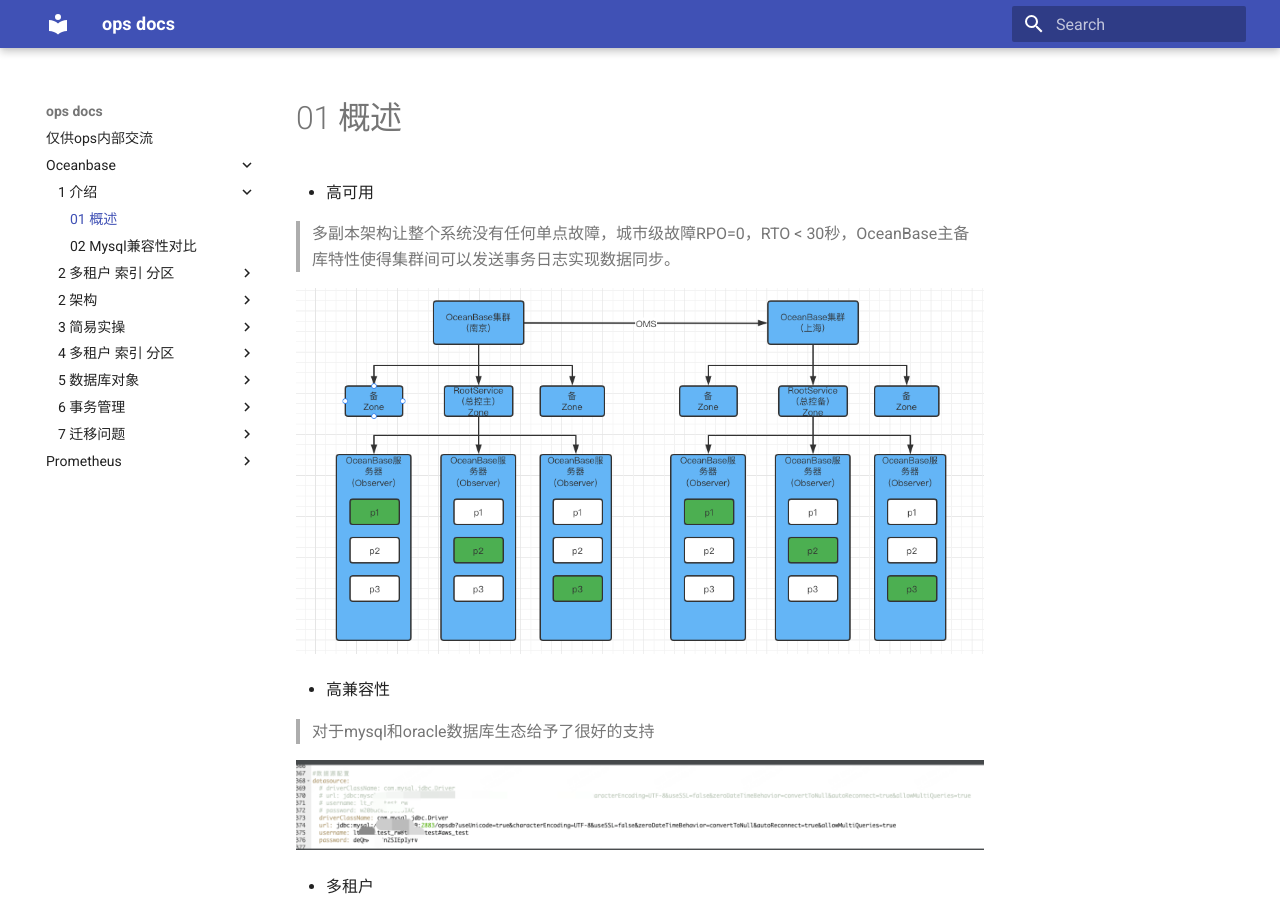
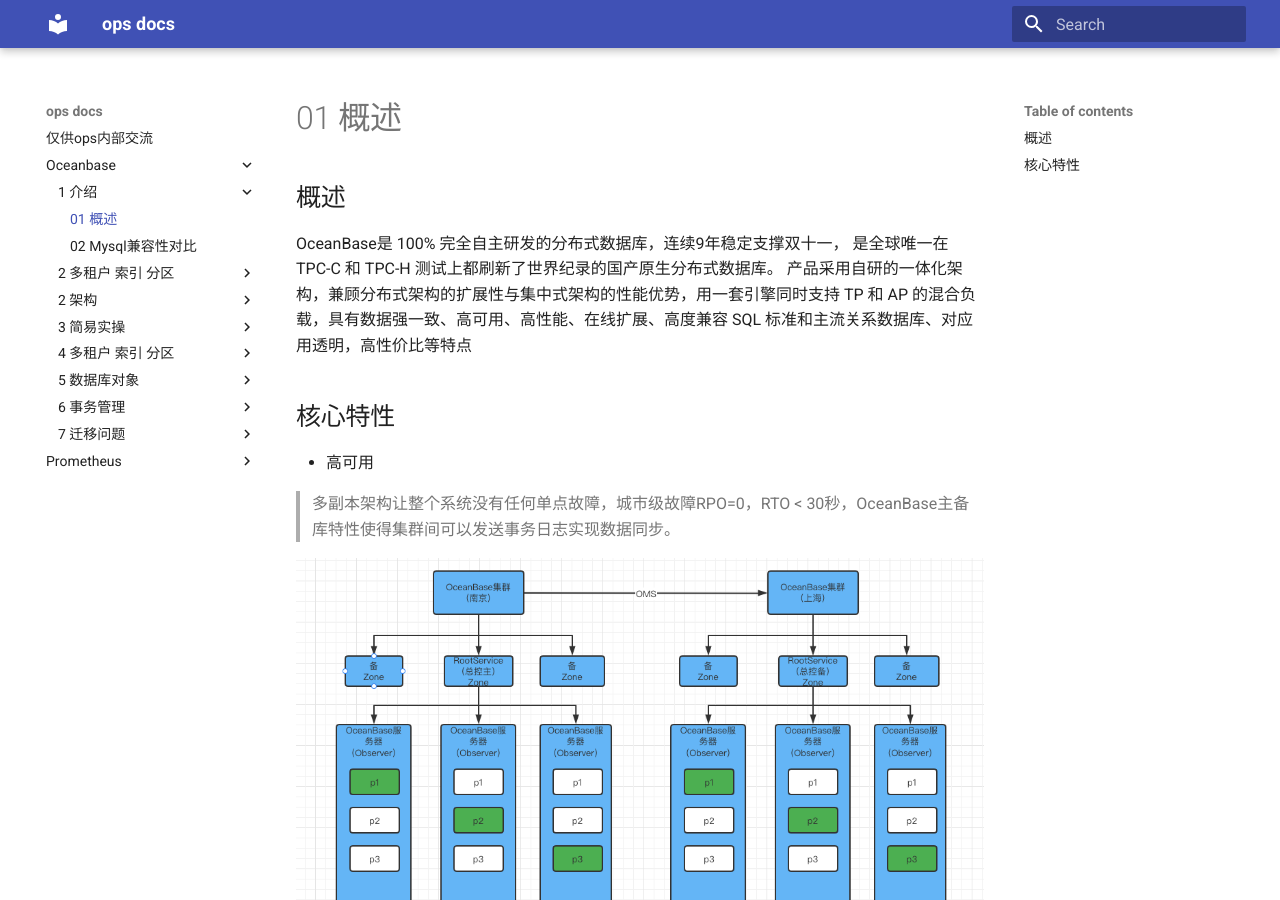
Before and after one commit to rocky-raccoon33/ops-doc, an MkDocs documentation site: the page built from docs/oceanbase/1 介绍/01 概述.md, in a window 1280 px wide and 900 px high. Built offline with MkDocs 1.6.1 and Material for MkDocs 9.7.7, drawn with Linux system fonts in a browser that asks for light colours.

Commit message:
add：描述

```diff
--- a/docs/oceanbase/1 介绍/01 概述.md
+++ b/docs/oceanbase/1 介绍/01 概述.md
@@ -1,3 +1,8 @@
+## 概述
+OceanBase是 100% 完全自主研发的分布式数据库，连续9年稳定支撑双十一， 是全球唯一在 TPC-C 和 TPC-H 测试上都刷新了世界纪录的国产原生分布式数据库。
+产品采用自研的一体化架构，兼顾分布式架构的扩展性与集中式架构的性能优势，用一套引擎同时支持 TP 和 AP 的混合负载，具有数据强一致、高可用、高性能、在线扩展、高度兼容 SQL 标准和主流关系数据库、对应用透明，高性价比等特点
+
+## 核心特性
 - 高可用
 
 > 多副本架构让整个系统没有任何单点故障，城市级故障RPO=0，RTO < 30秒，OceanBase主备库特性使得集群间可以发送事务日志实现数据同步。
```
